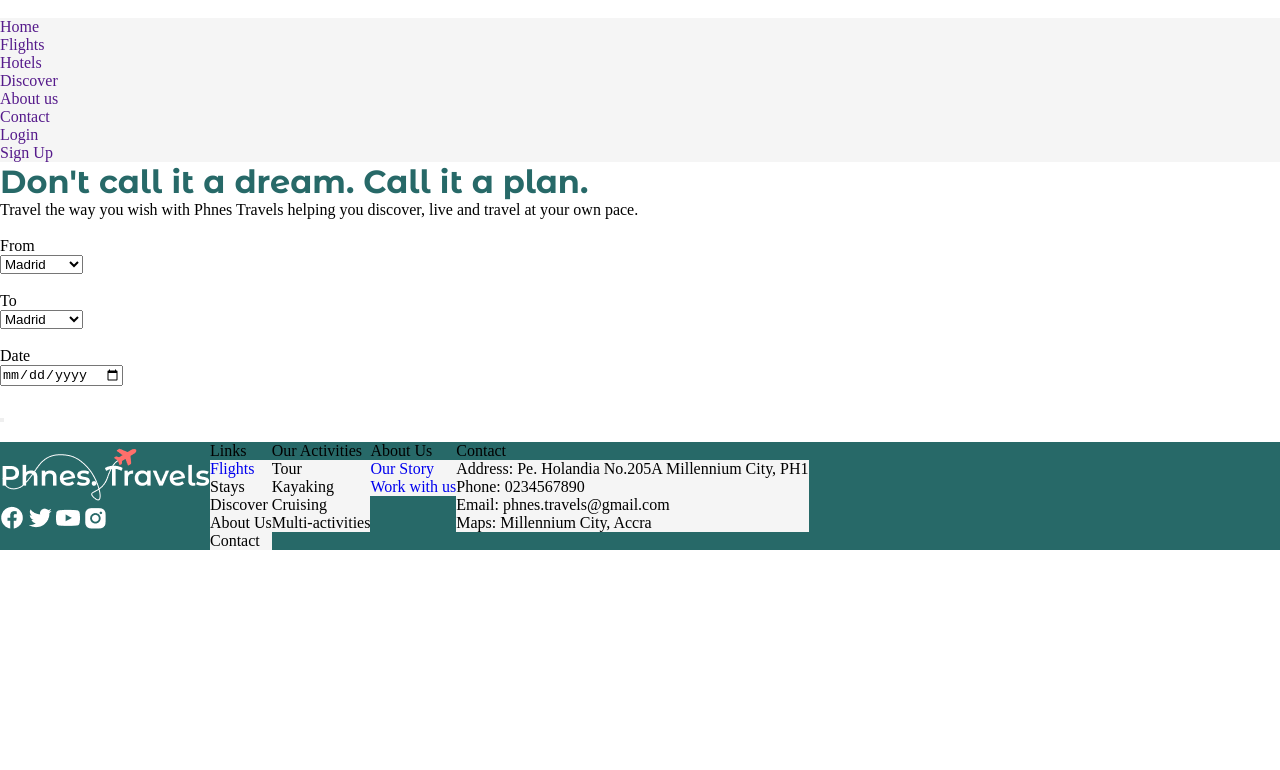
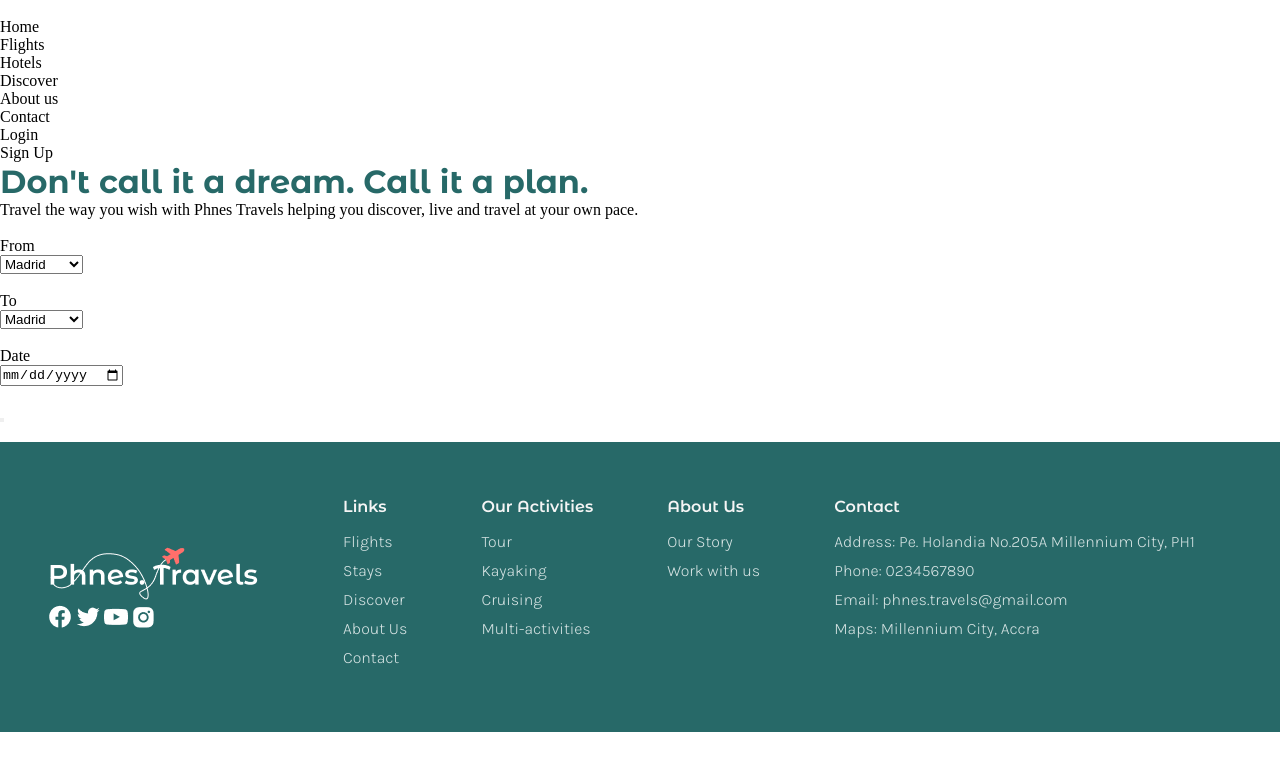
Before and after one commit to Brisnayu/Proyecto-GRUPO1, a website built with Vite: page index.html in a window 1280 px wide. Built offline with nearby package versions, Linux system fonts and the light colour scheme.

Commit message:
css footer

```diff
--- a/index.html
+++ b/index.html
@@ -9,14 +9,13 @@
   </head>
 
   <body>
+<header></header>
 
-  <header></header>
-
-    <footer></footer>
+<footer></footer>
 
 
 
-    <script type="module" src="/main.js"></script>
+<script type="module" src="/main.js"></script>
 
   </body>
-</html>
+  </html>
--- a/src/components/Footer/Footer.css
+++ b/src/components/Footer/Footer.css
@@ -1,4 +1,43 @@
 footer {
     background-color: var(--color-primary);
+    height: 290px;
+    width: 100%;
+    padding: 0 3em ;
     display: flex;
+    justify-content: space-between;
+    align-items: center;
+    gap: 3em;
+    color: var(--color-grey);
 }
+
+.container-footer {
+    display: flex;
+    justify-content: space-around;
+    width: 100%;
+}
+
+
+.info-footer {
+    display:flex;
+    width: auto;
+    flex-direction: column;
+    align-items: flex-start;
+}
+
+.info-footer > ul {
+    font-weight: 600;
+    margin-bottom: 1em;
+    color: whitesmoke;
+    font-family: var(--font-family-montserrat);
+    align-content: flex-start;
+}
+
+.info-footer > a, .info-footer > li {
+
+    font-weight: 300;
+    margin-bottom:10px;
+    font-family: var(--font-family-karla);
+}
+.info-footer > a:last-child(), .info-footer > li:last-child() {
+    margin:0;
+}
--- a/src/components/Footer/Footer.js
+++ b/src/components/Footer/Footer.js
@@ -15,21 +15,23 @@ const Footer = () => {
 
   </article>
 
+  <div class="container-footer">
+
   <article class="info-footer">
     <ul>Links</ul>
     <a href="#"><li>Flights</li></a>
-    <a href="#"></a><li>Stays</li></a>
-    <a href="#"></a><li>Discover</li></a>
-    <a href="#"></a><li>About Us</li></a>
-    <a href="#"></a><li>Contact</li></a>
+    <a href="#"><li>Stays</li></a>
+    <a href="#"><li>Discover</li></a>
+    <a href="#"><li>About Us</li></a>
+    <a href="#"><li>Contact</li></a>
   </article>
 
   <article class="info-footer">
     <ul>Our Activities</ul>
-    <a href="#"></a><li>Tour</li></a>
-    <a href="#"></a><li>Kayaking</li></a>
-    <a href="#"></a><li>Cruising</li></a>
-    <a href="#"></a><li>Multi-activities</li></a>
+    <a href="#"><li>Tour</li></a>
+    <a href="#"><li>Kayaking</li></a>
+    <a href="#"><li>Cruising</li></a>
+    <a href="#"><li>Multi-activities</li></a>
   </article>
 
   <article class="info-footer">
@@ -47,6 +49,7 @@ const Footer = () => {
     <li>Maps: Millennium City, Accra</li>
   </article>
 
+  </div>
     `;
 };
 
--- a/style.css
+++ b/style.css
@@ -23,9 +23,12 @@
 
 li {
     list-style-type: none;
-    background-color: var(--color-background);
+}
 
+a {
+    color: inherit;
 }
+
 h1 {
     color:var(--color-primary);
     font-family: var(--font-family-montserrat);
```
